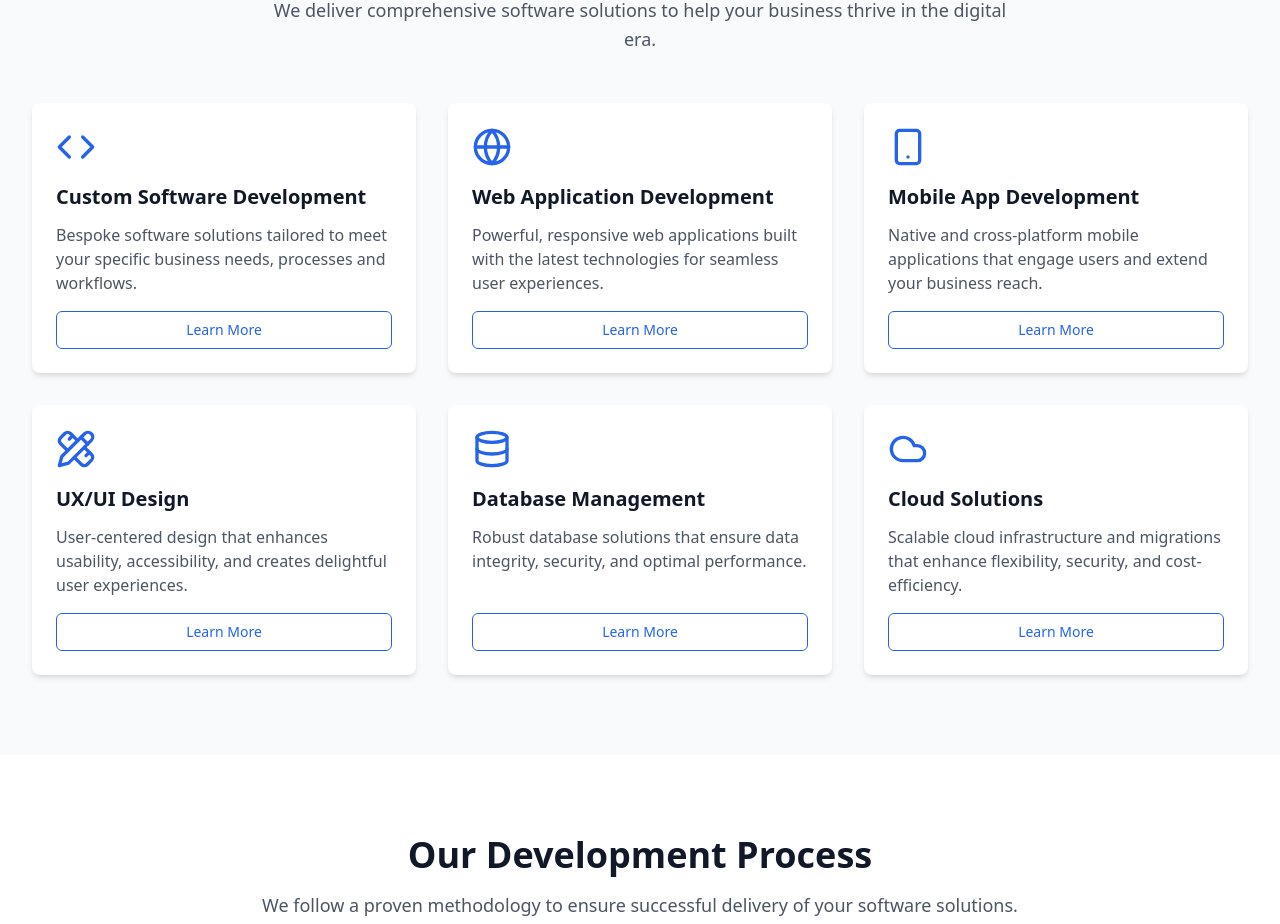
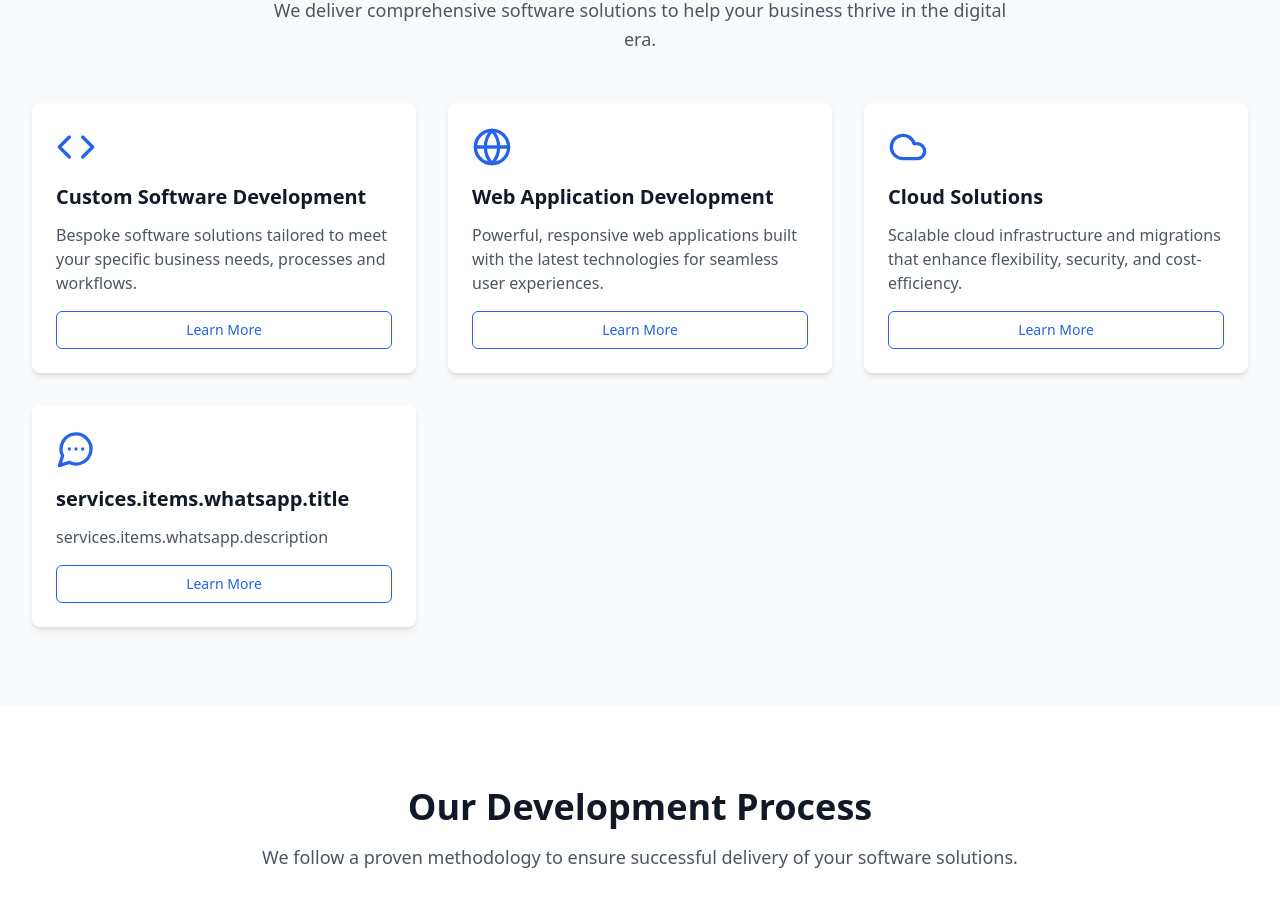
Before and after one commit to carloslp/cgveapp, a React (Vite) app: page / in a window 1280 px wide. Shown: the part 940-1864 px from the top of the page. Built offline with nearby package versions, Linux system fonts and the light colour scheme.

Commit message:
Update Services.tsx

```diff
--- a/src/components/sections/Services.tsx
+++ b/src/components/sections/Services.tsx
@@ -4,7 +4,7 @@ import Container from '../ui/Container';
 import SectionTitle from '../ui/SectionTitle';
 import Card from '../ui/Card';
 import Button from '../ui/Button';
-import { Code, Smartphone, Globe, PencilRuler, Database, Cloud } from 'lucide-react';
+import { Code, Smartphone, Globe, PencilRuler, Database, Cloud, MessageCircleMore  } from 'lucide-react';
 
 type ServiceProps = {
   icon: React.ReactNode;
@@ -38,25 +38,30 @@ const Services: React.FC = () => {
       title: t('services.items.web.title'),
       description: t('services.items.web.description')
     },
-    {
-      icon: <Smartphone size={40} />,
-      title: t('services.items.mobile.title'),
-      description: t('services.items.mobile.description')
-    },
-    {
-      icon: <PencilRuler size={40} />,
-      title: t('services.items.design.title'),
-      description: t('services.items.design.description')
-    },
-    {
-      icon: <Database size={40} />,
-      title: t('services.items.database.title'),
-      description: t('services.items.database.description')
-    },
+    // {
+    //   icon: <Smartphone size={40} />,
+    //   title: t('services.items.mobile.title'),
+    //   description: t('services.items.mobile.description')
+    // },
+    // {
+    //   icon: <PencilRuler size={40} />,
+    //   title: t('services.items.design.title'),
+    //   description: t('services.items.design.description')
+    // },
+    // {
+    //   icon: <Database size={40} />,
+    //   title: t('services.items.database.title'),
+    //   description: t('services.items.database.description')
+    // },
     {
       icon: <Cloud size={40} />,
       title: t('services.items.cloud.title'),
       description: t('services.items.cloud.description')
+    },
+    {
+      icon: <MessageCircleMore size={40} />,
+      title: t('services.items.whatsapp.title'),
+      description: t('services.items.whatsapp.description')
     }
   ];
 
```
